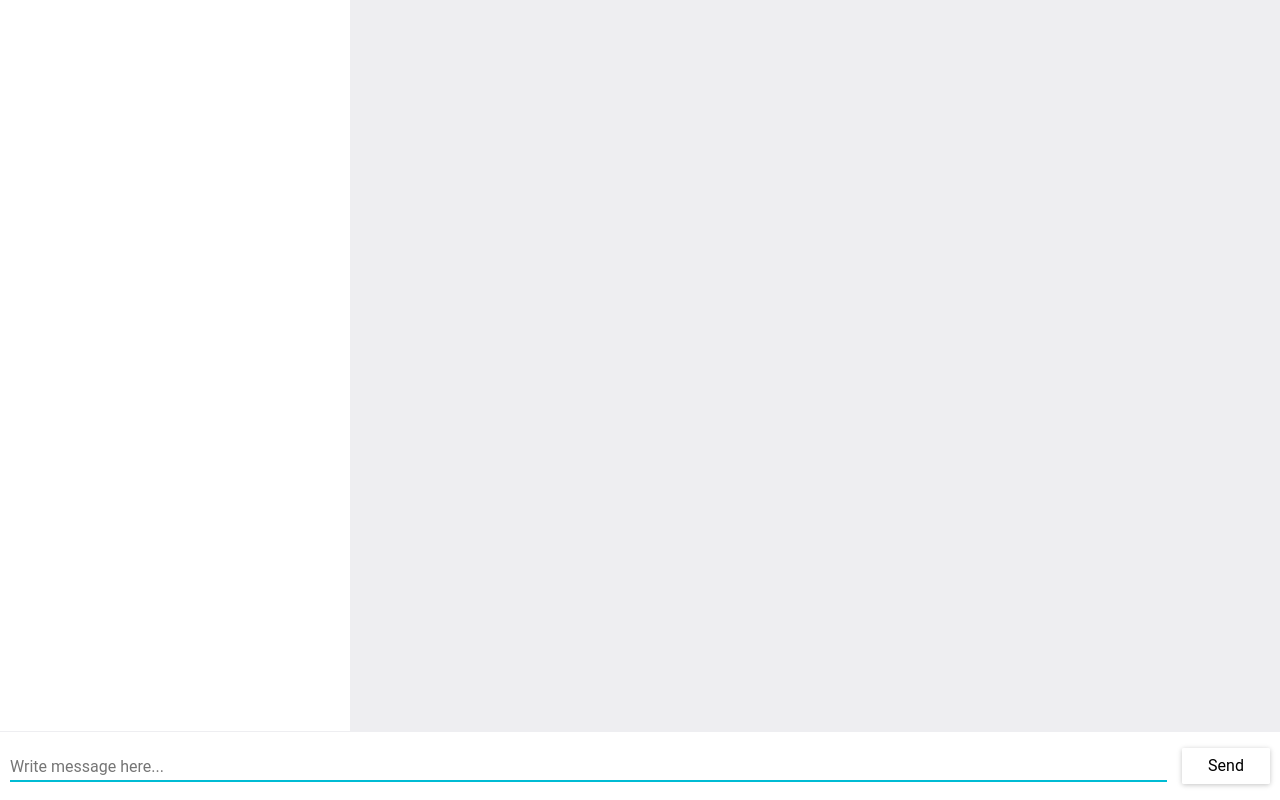
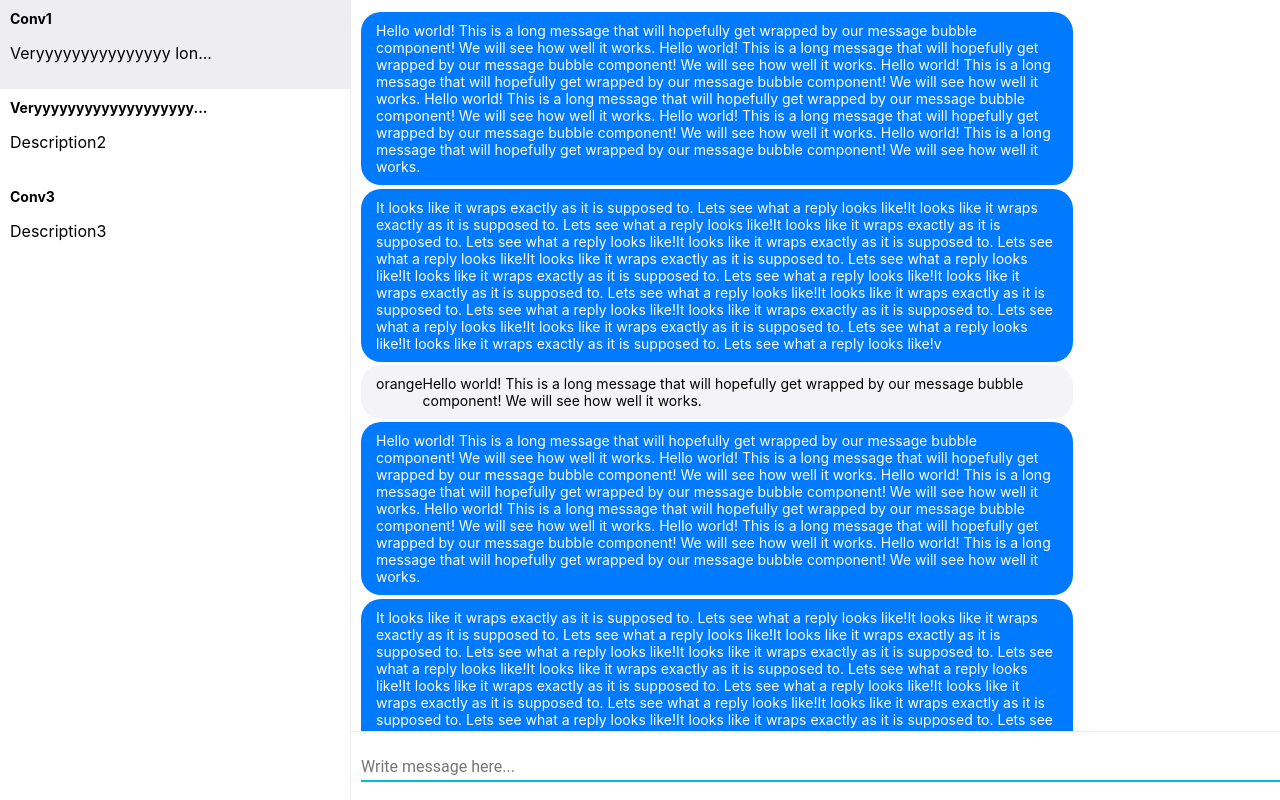
Before and after one commit to hexlify/webchat-front, a React (Create React App) app: page / in a window 1280 px wide. Built offline with nearby package versions, Linux system fonts and the light colour scheme.

Commit message:
Добавил список диалогов

```diff
--- /dev/null
+++ b/src/components/ConversationList/ConversationList.css
@@ -0,0 +1,4 @@
+.conversation-list {
+    display: flex;
+    flex-direction: column;
+}
--- /dev/null
+++ b/src/components/ConversationList/index.js
@@ -0,0 +1,58 @@
+import React, {Component} from 'react';
+import ConversationListItem from '../ConversationListItem'
+
+import './ConversationList.css'
+
+
+const tempConversations = [
+    {
+        id: 1,
+        name: 'Conv1',
+        description: 'Veryyyyyyyyyyyyyyy long description'
+    },
+    {
+        id: 2,
+        name: 'Veryyyyyyyyyyyyyyyyyyyyyyyy long title',
+        description: 'Description2'
+    },
+    {
+        id: 3,
+        name: 'Conv3',
+        description: 'Description3'
+    }
+];
+
+
+class ConversationList extends Component {
+    constructor(props) {
+        super(props);
+
+        this.state = {
+            conversations: tempConversations
+        }
+
+        this.getConversations = this.getConversations.bind(this);
+    }
+
+    getConversations() {
+
+    }
+
+    render() {
+        return (
+            <div className="conversation-list">
+                {
+                    this.state.conversations.map(c =>
+                        <ConversationListItem
+                            key={c.id}
+                            name={c.name}
+                            description={c.description}
+                        />)
+                }
+            </div>
+        );
+    }
+}
+
+
+export default ConversationList;
--- /dev/null
+++ b/src/components/ConversationListItem/ConversationListItem.css
@@ -0,0 +1,25 @@
+.conversation-list-item {
+    display: flex;
+    flex-direction: column;
+    align-items: flex-start;
+    padding: 10px;
+}
+
+.conversation-list-item:hover {
+    background: #eeeef1;
+    cursor: pointer;
+}
+
+
+.conversation-title {
+    font-size: 14px;
+    font-weight: bold;
+    text-transform:  capitalize;
+    margin: 0;
+}
+
+.conversation-description {
+    font-size: 14px;
+    color: #888;
+    margin: 0;
+}
--- /dev/null
+++ b/src/components/ConversationListItem/index.js
@@ -0,0 +1,25 @@
+import React from 'react'
+
+import './ConversationListItem.css'
+
+
+function ConversationListItem(props) {
+    let {name, description} = props;
+    if (name.length > 25) {
+        name = name.slice(0, 22) + '...';
+    }
+    if (description.length > 25) {
+        description = description.slice(0, 22) + '...';
+    }
+
+    return (
+
+        <div className="conversation-list-item">
+            <h1 className="conversation-title">{name}</h1>
+            <p className="conversation-desciption">{description}</p>
+        </div>
+    );
+}
+
+
+export default ConversationListItem;
--- a/src/components/MessageList/index.js
+++ b/src/components/MessageList/index.js
@@ -5,12 +5,54 @@ import MessageInput from '../MessageInput'
 import './MessageList.css'
 
 
+var tempMessages = [
+    {
+      text: 'Hello world! This is a long message that will hopefully get wrapped by our message bubble component! We will see how well it works. Hello world! This is a long message that will hopefully get wrapped by our message bubble component! We will see how well it works. Hello world! This is a long message that will hopefully get wrapped by our message bubble component! We will see how well it works. Hello world! This is a long message that will hopefully get wrapped by our message bubble component! We will see how well it works. Hello world! This is a long message that will hopefully get wrapped by our message bubble component! We will see how well it works. Hello world! This is a long message that will hopefully get wrapped by our message bubble component! We will see how well it works.',
+      isMine: true
+    },
+    {
+      text: 'It looks like it wraps exactly as it is supposed to. Lets see what a reply looks like!It looks like it wraps exactly as it is supposed to. Lets see what a reply looks like!It looks like it wraps exactly as it is supposed to. Lets see what a reply looks like!It looks like it wraps exactly as it is supposed to. Lets see what a reply looks like!It looks like it wraps exactly as it is supposed to. Lets see what a reply looks like!It looks like it wraps exactly as it is supposed to. Lets see what a reply looks like!It looks like it wraps exactly as it is supposed to. Lets see what a reply looks like!It looks like it wraps exactly as it is supposed to. Lets see what a reply looks like!It looks like it wraps exactly as it is supposed to. Lets see what a reply looks like!It looks like it wraps exactly as it is supposed to. Lets see what a reply looks like!It looks like it wraps exactly as it is supposed to. Lets see what a reply looks like!v',
+      isMine: true
+    },
+    {
+      author: 'orange',
+      text: 'Hello world! This is a long message that will hopefully get wrapped by our message bubble component! We will see how well it works.',
+      isMine: false
+    },
+    {
+        text: 'Hello world! This is a long message that will hopefully get wrapped by our message bubble component! We will see how well it works. Hello world! This is a long message that will hopefully get wrapped by our message bubble component! We will see how well it works. Hello world! This is a long message that will hopefully get wrapped by our message bubble component! We will see how well it works. Hello world! This is a long message that will hopefully get wrapped by our message bubble component! We will see how well it works. Hello world! This is a long message that will hopefully get wrapped by our message bubble component! We will see how well it works. Hello world! This is a long message that will hopefully get wrapped by our message bubble component! We will see how well it works.',
+        isMine: true
+      },
+      {
+        text: 'It looks like it wraps exactly as it is supposed to. Lets see what a reply looks like!It looks like it wraps exactly as it is supposed to. Lets see what a reply looks like!It looks like it wraps exactly as it is supposed to. Lets see what a reply looks like!It looks like it wraps exactly as it is supposed to. Lets see what a reply looks like!It looks like it wraps exactly as it is supposed to. Lets see what a reply looks like!It looks like it wraps exactly as it is supposed to. Lets see what a reply looks like!It looks like it wraps exactly as it is supposed to. Lets see what a reply looks like!It looks like it wraps exactly as it is supposed to. Lets see what a reply looks like!It looks like it wraps exactly as it is supposed to. Lets see what a reply looks like!It looks like it wraps exactly as it is supposed to. Lets see what a reply looks like!It looks like it wraps exactly as it is supposed to. Lets see what a reply looks like!v',
+        isMine: true
+      },
+      {
+        author: 'orange',
+        text: 'Hello world! This is a long message that will hopefully get wrapped by our message bubble component! We will see how well it works.',
+        isMine: false
+      },
+          {
+      text: 'Hello world! This is a long message that will hopefully get wrapped by our message bubble component! We will see how well it works. Hello world! This is a long message that will hopefully get wrapped by our message bubble component! We will see how well it works. Hello world! This is a long message that will hopefully get wrapped by our message bubble component! We will see how well it works. Hello world! This is a long message that will hopefully get wrapped by our message bubble component! We will see how well it works. Hello world! This is a long message that will hopefully get wrapped by our message bubble component! We will see how well it works. Hello world! This is a long message that will hopefully get wrapped by our message bubble component! We will see how well it works.',
+      isMine: true
+    },
+    {
+      text: 'It looks like it wraps exactly as it is supposed to. Lets see what a reply looks like!It looks like it wraps exactly as it is supposed to. Lets see what a reply looks like!It looks like it wraps exactly as it is supposed to. Lets see what a reply looks like!It looks like it wraps exactly as it is supposed to. Lets see what a reply looks like!It looks like it wraps exactly as it is supposed to. Lets see what a reply looks like!It looks like it wraps exactly as it is supposed to. Lets see what a reply looks like!It looks like it wraps exactly as it is supposed to. Lets see what a reply looks like!It looks like it wraps exactly as it is supposed to. Lets see what a reply looks like!It looks like it wraps exactly as it is supposed to. Lets see what a reply looks like!It looks like it wraps exactly as it is supposed to. Lets see what a reply looks like!It looks like it wraps exactly as it is supposed to. Lets see what a reply looks like!v',
+      isMine: true
+    },
+    {
+      author: 'orange',
+      text: 'Hello world! This is a long message that will hopefully get wrapped by our message bubble component! We will see how well it works.',
+      isMine: false
+    }
+]
+
 class MessageList extends Component {
     constructor(props) {
         super(props);
 
         this.state = {
-            messages: []
+            messages: tempMessages
         };
 
         this.addMessage = this.addMessage.bind(this);
@@ -25,6 +67,7 @@ class MessageList extends Component {
 
     submitMessage(text) {
         const message = {
+            author: null,
             text: text,
             isMine: true
         };
--- a/src/components/Messenger/Messenger.css
+++ b/src/components/Messenger/Messenger.css
@@ -10,6 +10,12 @@
     grid-row-gap: 1px;
 }
 
+.sidebar {
+    background: white;
+    grid-row-start: 1;
+    grid-row-end: span 3;
+}
+
 .scrollable {
     position: relative;
     overflow-y: scroll;
@@ -20,4 +26,4 @@
     background: white;
     grid-row-start: 1;
     grid-row-end: span 3;
-  }
+}
--- a/src/components/Messenger/index.js
+++ b/src/components/Messenger/index.js
@@ -1,5 +1,6 @@
 import React from 'react';
 import MessageList from '../MessageList'
+import ConversationList from '../ConversationList'
 
 import './Messenger.css'
 
@@ -7,6 +8,10 @@ import './Messenger.css'
 export default function Messenger(props) {
     return (
         <div className="messenger">
+            <div className="scrollable sidebar">
+                <ConversationList />
+            </div>
+
             <div className="scrollable content">
                 <MessageList />
             </div>
```
